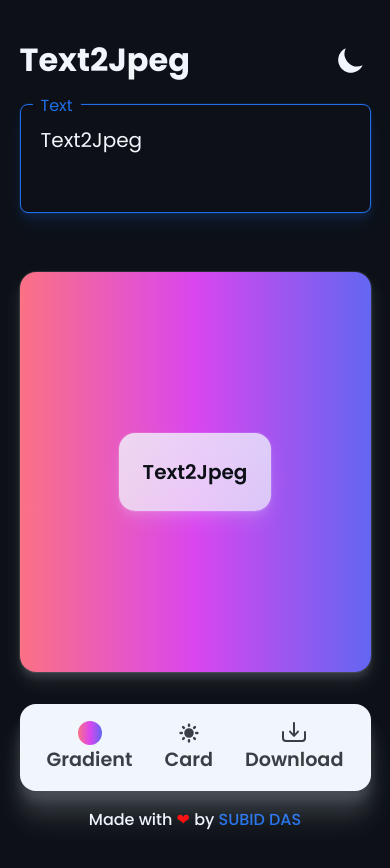
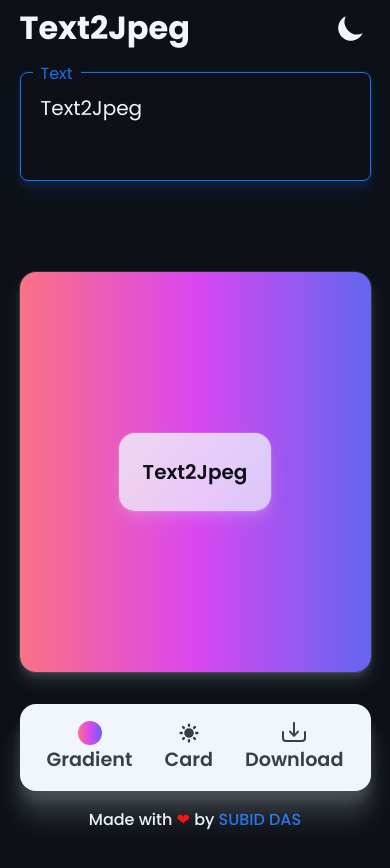
Before and after one commit to itsme-Subid/Text2Jpeg, a React (Create React App) app: page / in a window 390 px wide. Shown: the top 868 px of the page. Built offline with nearby package versions, Linux system fonts and the light colour scheme.

Commit message:
Update `spacing`

```diff
--- a/src/components/Header/Header.css
+++ b/src/components/Header/Header.css
@@ -155,7 +155,6 @@ header .text-wrapper {
   opacity: 1;
 }
 
-@media screen {
 ::-webkit-scrollbar {
   width: 0.25em;
 }
@@ -173,7 +172,6 @@ header .text-wrapper {
 .light ::-webkit-scrollbar-thumb {
   background: rgb(var(--dark-color));
 }
-}
 
 .light .modeToggler .svg {
   background: rgb(var(--dark-color));
@@ -181,6 +179,10 @@ header .text-wrapper {
 }
 
 @media screen and (max-width: 950px) {
+  header {
+    margin: 0;
+    padding: 0;
+  }
   header > .wrapper {
     flex-direction: column;
   }
```
Lines whose indentation alone changed are shown as unchanged.
